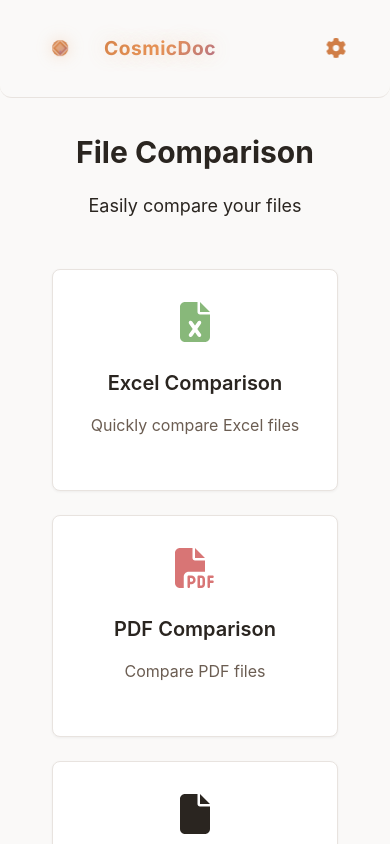
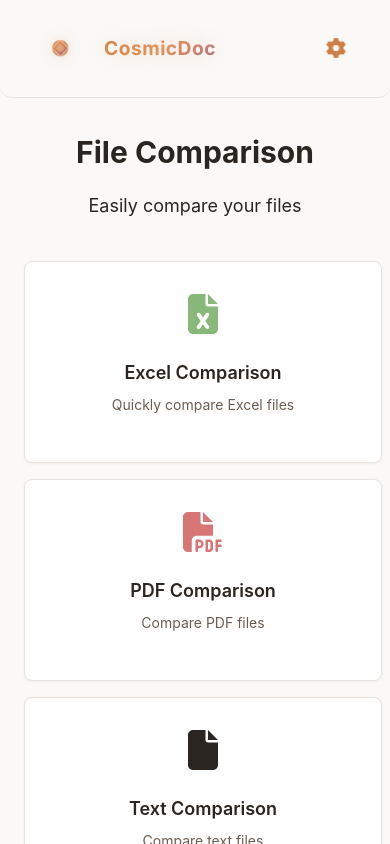
Before and after one commit to erenaydin0/CosmicDoc, a React (Vite) app: page /#/ in a window 390 px wide. Shown: the top 844 px of the page. Built offline with nearby package versions, Linux system fonts and the light colour scheme.

Commit message:
CSS stillerinde güncellemeler yapıldı; kart konteynerinin düzeni ve genişliği değiştirildi, tablet ve mobil cihazlar için medya sorguları eklendi. Küçük ekranlar için ek düzenlemeler yapıldı.

```diff
--- a/src/style/PageStyles.css
+++ b/src/style/PageStyles.css
@@ -10,13 +10,14 @@
 
 .card-container {
   display: grid;
-  grid-template-columns: repeat(auto-fit, minmax(280px, 1fr));
+  grid-template-columns: repeat(3, 1fr);
   gap: 2rem;
   padding: 1rem 0.5rem;
   perspective: 1000px;
   margin-left: auto;
   margin-right: auto;
-  width: 80%;
+  width: 90%;
+  max-width: 1200px;
 }
 .card {
   background-color: var(--bg-primary);
@@ -197,6 +198,20 @@
   transform: translateY(-2px);
 }
 
+/* Tablet düzenlemeler */
+@media (max-width: 1024px) and (min-width: 769px) {
+  .card-container {
+    grid-template-columns: repeat(2, 1fr);
+    gap: 1.5rem;
+    width: 95%;
+  }
+
+  .card {
+    padding: 1.8rem;
+    min-height: 200px;
+  }
+}
+
 /* Mobil düzenlemeler */
 @media (max-width: 768px) {
   .card-container {
@@ -204,6 +219,7 @@
     gap: 1.5rem;
     margin-top: 2rem;
     padding: 1rem;
+    width: 100%;
   }
 
   .card {
@@ -308,3 +324,25 @@
   opacity: 1;
   visibility: visible;
 }
+
+/* Çok küçük ekranlar için */
+@media (max-width: 480px) {
+  .card-container {
+    padding: 0.5rem;
+    gap: 1rem;
+  }
+
+  .card {
+    padding: 1.5rem;
+    min-height: 160px;
+    border-radius: 16px;
+  }
+
+  .card h2 {
+    font-size: var(--text-lg);
+  }
+
+  .card p {
+    font-size: var(--text-sm);
+  }
+}
```
